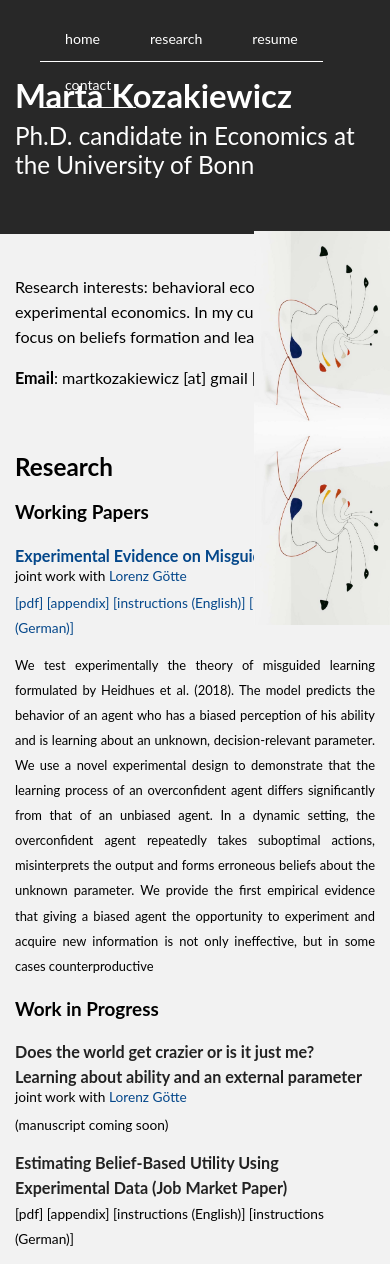
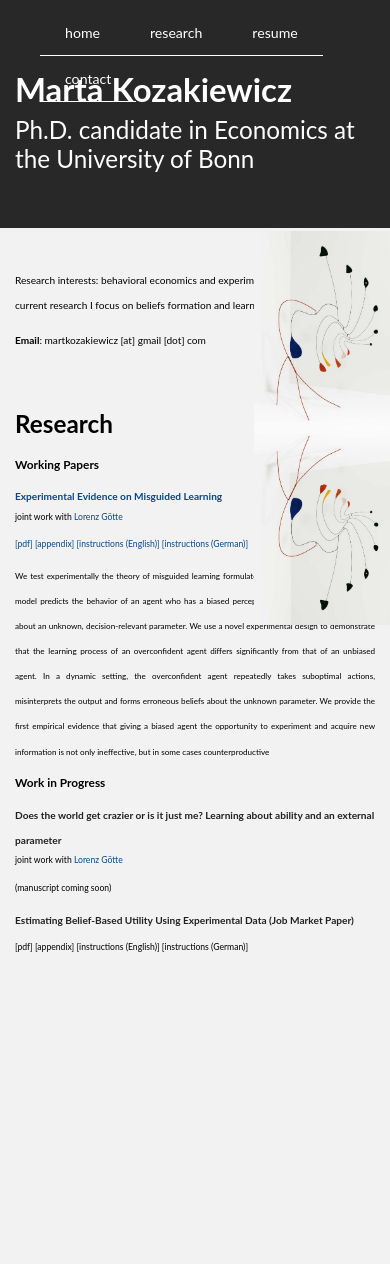
Before and after one commit to marta-kozakiewicz/marta-kozakiewicz.github.io, a Jekyll site: the page built from index.md, in a window 390 px wide. Built offline with Jekyll 4.4.1, drawn with Linux system fonts in a browser that asks for light colours; after the commit the page ends 967 px from its top, so only the background shows below that.

Commit message:
working on mobile

```diff
--- a/_sass/theme.scss
+++ b/_sass/theme.scss
@@ -141,7 +141,9 @@ header {
 		}
 		div.highlight {
 			padding: 30px 15px;
-		}
+        }
+		@include fluidType(10px, 12px);
+
 	}
 
 	@media screen and (max-width: $tabWidth) and (min-width: $mobileWidth){
@@ -245,6 +247,9 @@ header {
 	right: 5vw;
 	a {
 		color: inherit;
+    }
+    @media screen and  (max-width: $mobileWidth) {
+		@include fluidType(10px, 12px);
 	}
 	ul {
 		list-style-type: none;
```
Also changed, not shown: 1 other file.
